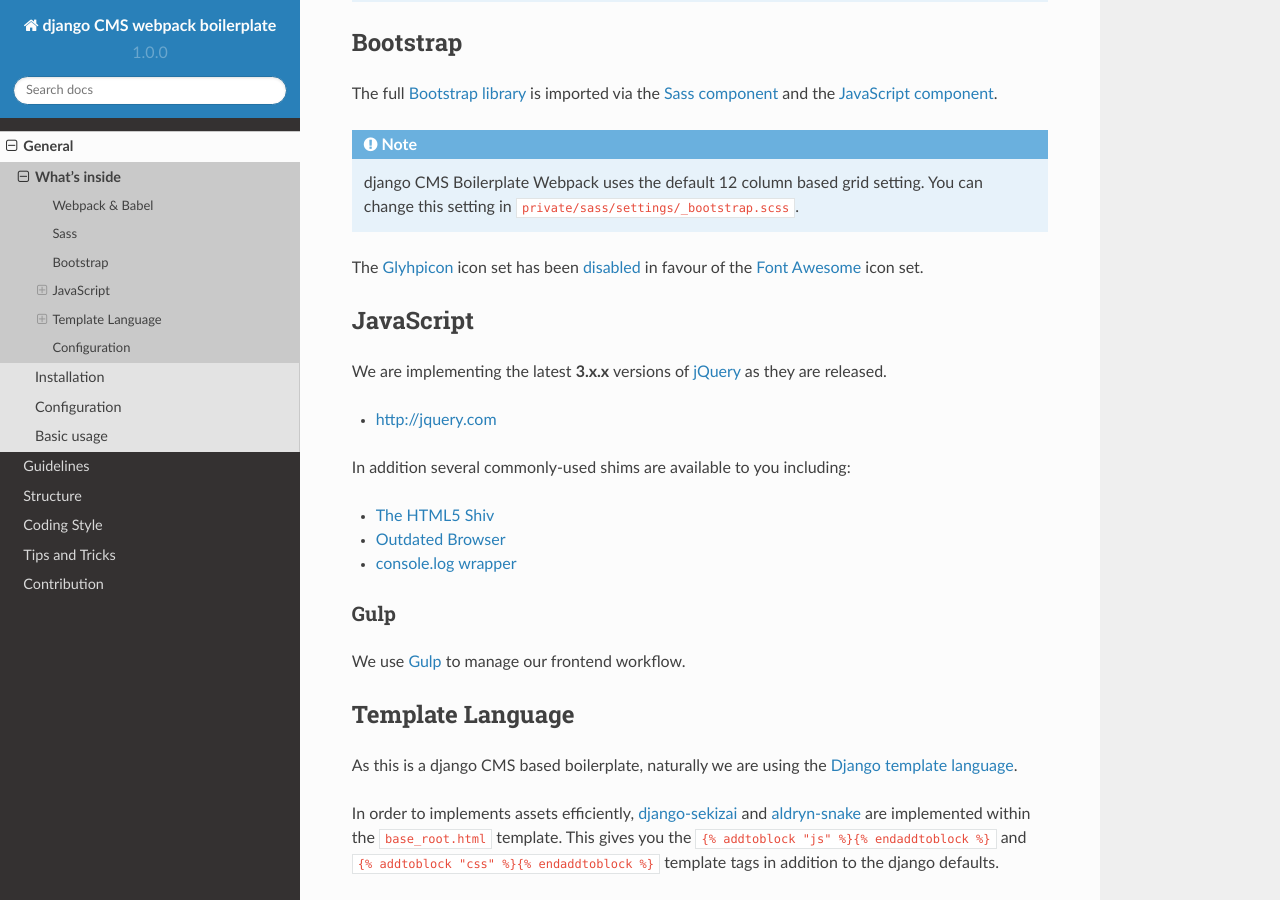
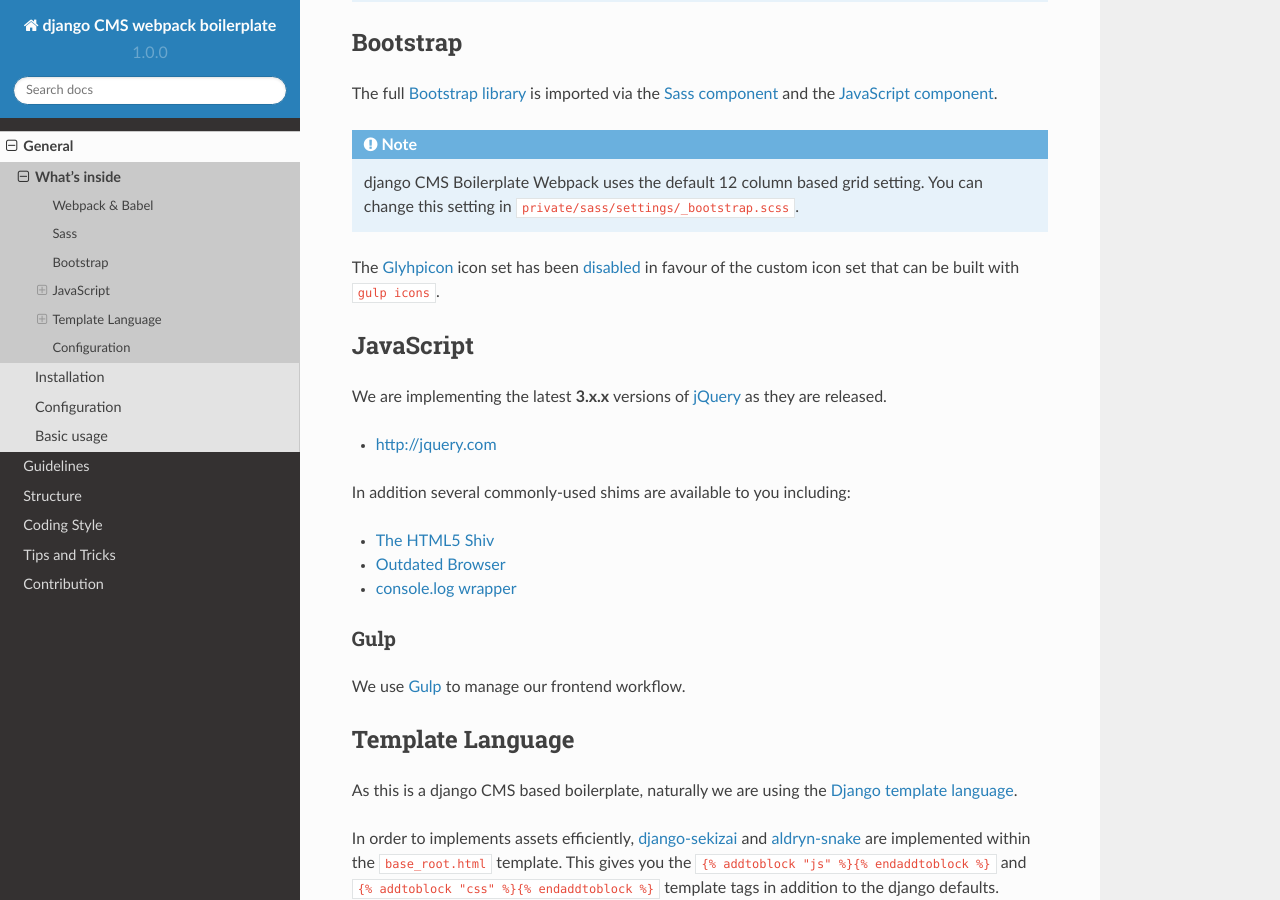
Before and after one commit to divio/djangocms-boilerplate-webpack, a Sphinx documentation site: the page built from docs/general/whatsinside.rst, in a window 1280 px wide and 900 px high, scrolled down 761 px. Built offline with Sphinx 7.4.7 and the Read the Docs theme 2.0.0, drawn with Linux system fonts in a browser that asks for light colours.

Commit message:
Removed leftover FontAwesome references

```diff
--- a/CHANGELOG.rst
+++ b/CHANGELOG.rst
@@ -6,6 +6,7 @@
 =====
 
 - Added an example of using web fonts
+- Removed leftover FontAwesome references
 
 2.0.0
 =====
--- a/docs/general/whatsinside.rst
+++ b/docs/general/whatsinside.rst
@@ -51,8 +51,7 @@
 
 The `Glyhpicon <http://getbootstrap.com/components/#glyphicons>`_ icon set has
 been `disabled <https://github.com/divio/djangocms-boilerplate-webpack/blob/master/private/sass/libs/_bootstrap.scss#L14>`_
-in favour of the `Font Awesome <http://fortawesome.github.io/Font-Awesome/>`_
-icon set.
+in favour of the custom icon set that can be built with ``gulp icons``.
 
 
 JavaScript
```
Also changed, not shown: 1 other file.
